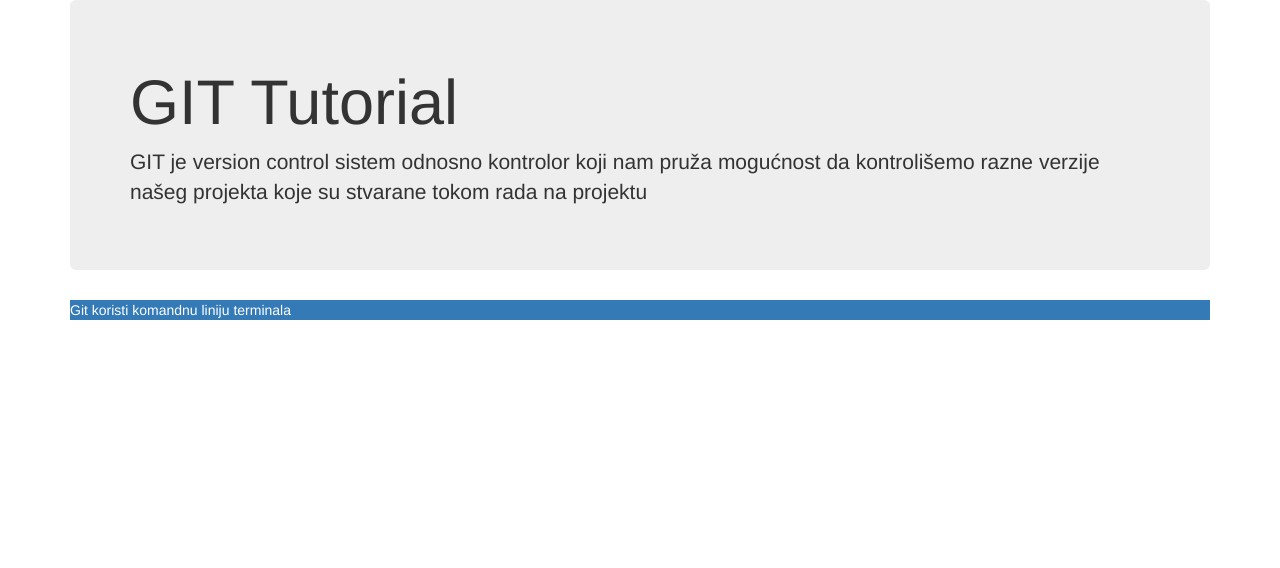
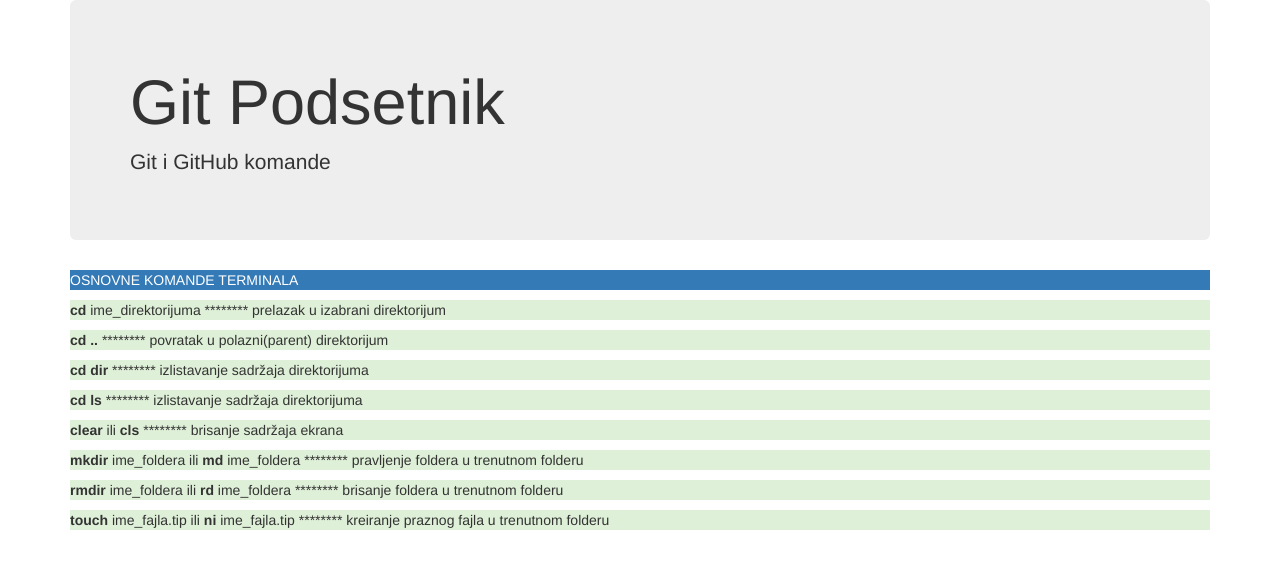
Before and after one commit to krkanbecej/prvi-projekat-na-github-, a plain HTML site: page index.html in a window 1280 px wide. Drawn offline with nearby package versions, Linux system fonts and the light colour scheme.

Commit message:
dodate terminal komande

```diff
--- a/index.html
+++ b/index.html
@@ -2,7 +2,7 @@
 <html lang="en" dir="ltr">
   <head>
     <meta charset="utf-8">
-    <title> GIT Tutorial</title>
+    <title> GIT Podsetnik</title>
     <meta name="viewport" content="width=device-width, initial-scale=1">
     <link rel="stylesheet" href="https://maxcdn.bootstrapcdn.com/bootstrap/3.3.7/css/bootstrap.min.css">
     <script src="https://ajax.googleapis.com/ajax/libs/jquery/3.3.1/jquery.min.js"></script>
@@ -11,13 +11,21 @@
   <body>
   <div class="container">
   <div class="jumbotron">
-<h1>GIT Tutorial</h1>
-<p>GIT je version control sistem odnosno kontrolor koji nam pruža mogućnost da kontrolišemo razne verzije našeg projekta koje su stvarane tokom rada na projektu</p>
+<h1>Git Podsetnik</h1>
+<p>Git i GitHub komande </p>
 </div>
-<p class="bg-primary">Git koristi komandnu liniju terminala</p>
+<p class="bg-primary">OSNOVNE KOMANDE TERMINALA</p>
 
-
+<p class="bg-success"> <b> cd</b> ime_direktorijuma ******** prelazak u izabrani direktorijum</p>
+<p class="bg-success"> <b> cd ..</b>  ******** povratak u polazni(parent) direktorijum</p>
+<p class="bg-success"> <b> cd dir</b>  ******** izlistavanje sadržaja direktorijuma</p>
+<p class="bg-success"> <b> cd ls</b>  ******** izlistavanje sadržaja direktorijuma</p>
+<p class="bg-success"> <b> clear</b> ili <b> cls</b>  ******** brisanje sadržaja ekrana</p>
+<p class="bg-success"> <b> mkdir</b> ime_foldera ili<b> md</b> ime_foldera  ******** pravljenje foldera u trenutnom folderu</p>
+<p class="bg-success"> <b> rmdir</b> ime_foldera ili<b> rd </b> ime_foldera  ******** brisanje foldera u trenutnom folderu</p>
+<p class="bg-success"> <b> touch</b> ime_fajla.tip ili<b> ni </b> ime_fajla.tip  ******** kreiranje praznog fajla u trenutnom folderu</p>
 
 </div>
+
   </body>
 </html>
```
